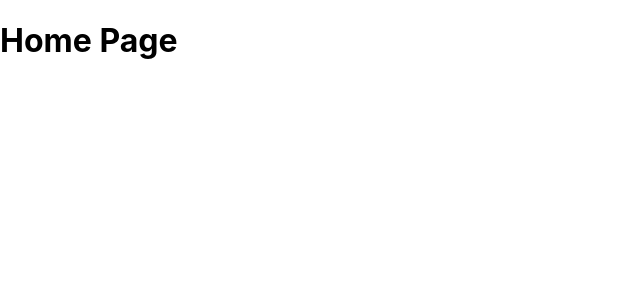
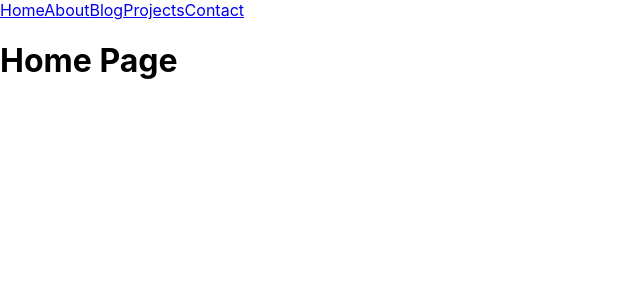
Before and after one commit to MomentaiBro/MomentaiDev, a React (Create React App) app: page / in a window 1280 px wide. Shown: the top 300 px of the page, without its empty margins (0-640 px from the left). Built offline with nearby package versions, Linux system fonts and the light colour scheme.

Commit message:
fixed NavLink bug

```diff
--- a/src/App.js
+++ b/src/App.js
@@ -5,11 +5,13 @@ import SinglePost from "./components/SinglePost";
 import Blog from "./components/Blog";
 import Project from "./components/Project";
 import Contact from "./components/Contact";
+import NavBar from "./components/NavBar";
 import './App.css';
 
 function App() {
   return (
     <BrowserRouter>
+    <NavBar />
       <Switch>
         <Route component={Home} path='/' exact/>
         <Route component={About} path='/about' />
--- a/src/components/NavBar.js
+++ b/src/components/NavBar.js
@@ -6,21 +6,21 @@ export default function NavBar() {
         <header>
             <div>
                 <nav>
-                    <Navlink to='/' exact>
+                    <NavLink to='/' exact>
                         Home
-                    </Navlink>
-                    <Navlink to='/about'>
+                    </NavLink>
+                    <NavLink to='/about'>
                         About
-                    </Navlink>
-                    <Navlink to='/blog'>
+                    </NavLink>
+                    <NavLink to='/blog' exact>
                         Blog
-                    </Navlink>
-                    <Navlink to='/project'>
+                    </NavLink>
+                    <NavLink to='/project' >
                         Projects
-                    </Navlink>
-                    <Navlink to='/contact'>
-                        Contact Me
-                    </Navlink>
+                    </NavLink>
+                    <NavLink to='/contact'>
+                        Contact
+                    </NavLink>
                 </nav>
             </div>
         </header>
```
